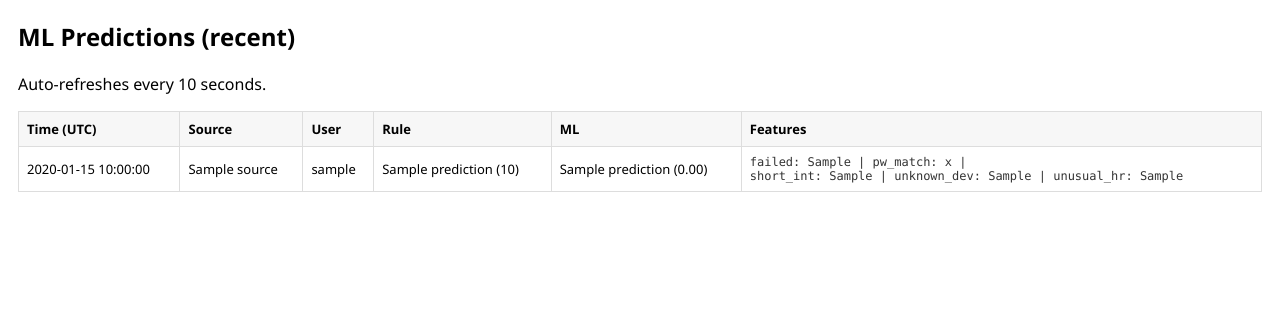
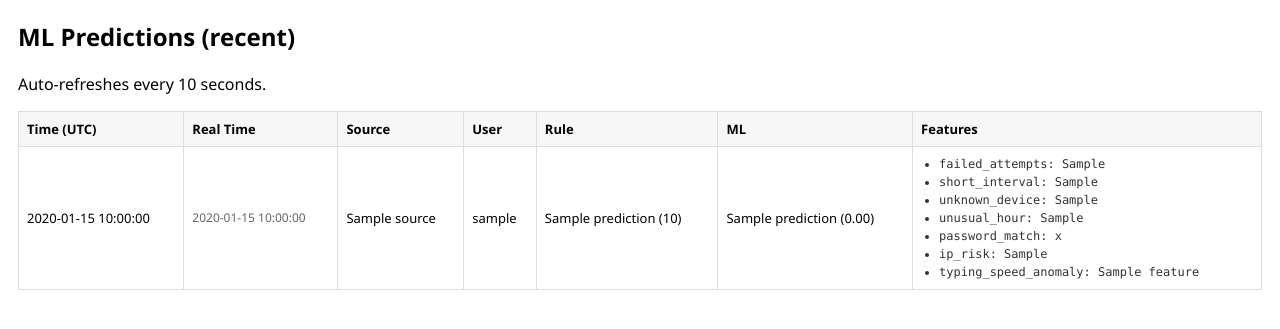
Before and after one commit to Felixnll/AI_MFA_SYSTEM, a Flask app: template templates/admin_ml_dashboard.html in a window 1280 px wide. Shown: the top 329 px of the page. Run offline with Flask 3, Linux system fonts and the light colour scheme; the template is opened without the code that fills it: most values are stand-ins (such as "Sample title", 1, 10 or a date in 2020).

Commit message:
Enhance ML prediction logging and dashboard; normalize feature data and improve display

```diff
--- a/app.py
+++ b/app.py
@@ -363,6 +363,28 @@ def log_feature_vector(features, label):
 
 # File to persist ML prediction events (JSON lines)
 PREDICTION_LOG = Path('ml_predictions.jsonl')
+PREDICTION_FEATURE_KEYS = (
+    'failed_attempts',
+    'short_interval',
+    'unknown_device',
+    'unusual_hour',
+    'password_match',
+    'ip_risk',
+    'typing_speed_anomaly',
+)
+
+
+def normalize_prediction_features(features):
+    features = features or {}
+    return {
+        'failed_attempts': int(features.get('failed_attempts', 0)),
+        'short_interval': bool(features.get('short_interval', False)),
+        'unknown_device': bool(features.get('unknown_device', False)),
+        'unusual_hour': bool(features.get('unusual_hour', False)),
+        'password_match': bool(features.get('password_match', False)),
+        'ip_risk': bool(features.get('ip_risk', False)),
+        'typing_speed_anomaly': bool(features.get('typing_speed_anomaly', False)),
+    }
 
 
 def write_ml_prediction(record: dict):
@@ -371,8 +393,13 @@ def write_ml_prediction(record: dict):
     Record is expected to be JSON-serializable.
     """
     try:
+        payload = dict(record or {})
+        payload['timestamp'] = payload.get('timestamp') or datetime.utcnow().isoformat() + 'Z'
+        payload['real_time'] = datetime.now().astimezone().isoformat()
+        payload['features'] = normalize_prediction_features(payload.get('features', {}))
+        payload['feature_keys'] = list(PREDICTION_FEATURE_KEYS)
         with open(PREDICTION_LOG, 'a', encoding='utf-8') as f:
-            f.write(json.dumps(record, default=str) + '\n')
+            f.write(json.dumps(payload, default=str) + '\n')
     except Exception:
         # keep logging best-effort; avoid raising in request path
         print("Failed to write prediction log:\n", traceback.format_exc())
--- a/templates/admin_ml_dashboard.html
+++ b/templates/admin_ml_dashboard.html
@@ -12,6 +12,9 @@
     th{background:#f7f7f7}
     tr:nth-child(even){background:#fcfcfc}
     .mono{font-family:Consolas,monospace;font-size:12px;color:#333}
+    .feature-list{margin:0;padding-left:18px;line-height:1.5}
+    .feature-list li{margin:0}
+    .small{font-size:12px;color:#666}
   </style>
 </head>
 <body>
@@ -21,6 +24,7 @@
     <thead>
       <tr>
         <th>Time (UTC)</th>
+        <th>Real Time</th>
         <th>Source</th>
         <th>User</th>
         <th>Rule</th>
@@ -32,17 +36,25 @@
       {% for p in predictions %}
       <tr>
         <td>{{ p.timestamp }}</td>
+        <td class="small">{{ p.real_time or '-' }}</td>
         <td>{{ p.source }}</td>
         <td>{{ p.username or '-' }}</td>
         <td>{{ p.rule_label }} ({{ p.rule_score }})</td>
         <td>{% if p.ml_label %}{{ p.ml_label }} ({{ '%.2f'|format(p.ml_confidence or 0) }}){% else %}-{% endif %}</td>
         <td class="mono">
-          failed: {{ p.features.failed_attempts }} | pw_match: {{ p.features.password_match }} |<br>
-          short_int: {{ p.features.short_interval }} | unknown_dev: {{ p.features.unknown_device }} | unusual_hr: {{ p.features.unusual_hour }}
+          <ul class="feature-list">
+            <li>failed_attempts: {{ p.features.failed_attempts }}</li>
+            <li>short_interval: {{ p.features.short_interval }}</li>
+            <li>unknown_device: {{ p.features.unknown_device }}</li>
+            <li>unusual_hour: {{ p.features.unusual_hour }}</li>
+            <li>password_match: {{ p.features.password_match }}</li>
+            <li>ip_risk: {{ p.features.ip_risk }}</li>
+            <li>typing_speed_anomaly: {{ p.features.typing_speed_anomaly }}</li>
+          </ul>
         </td>
       </tr>
       {% else %}
-      <tr><td colspan="6">No predictions logged yet.</td></tr>
+      <tr><td colspan="7">No predictions logged yet.</td></tr>
       {% endfor %}
     </tbody>
   </table>
```
Also changed, not shown: training_data.csv (+9 -0 lines), users.json (+13 -1 lines), 1 other file.
